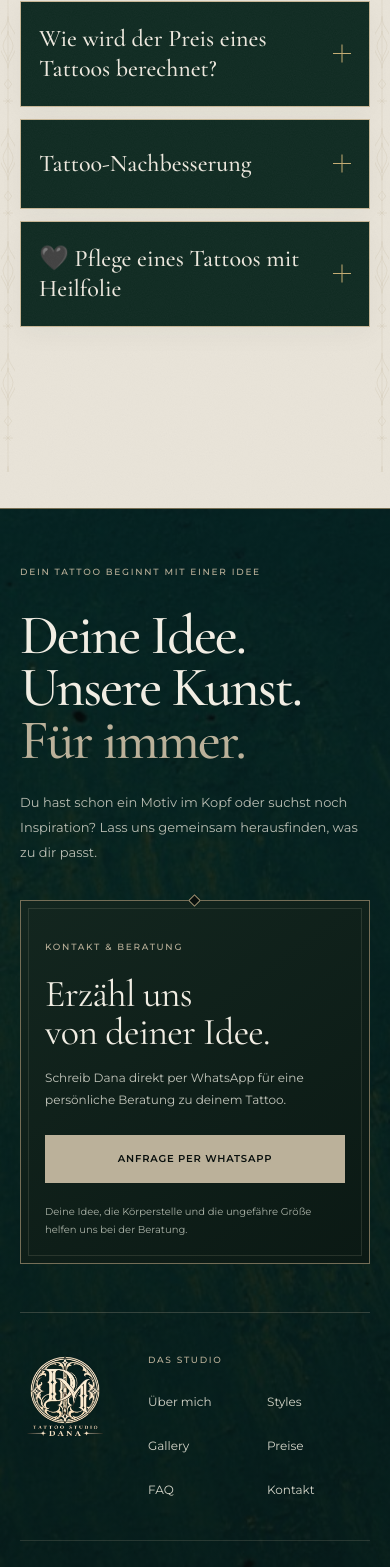
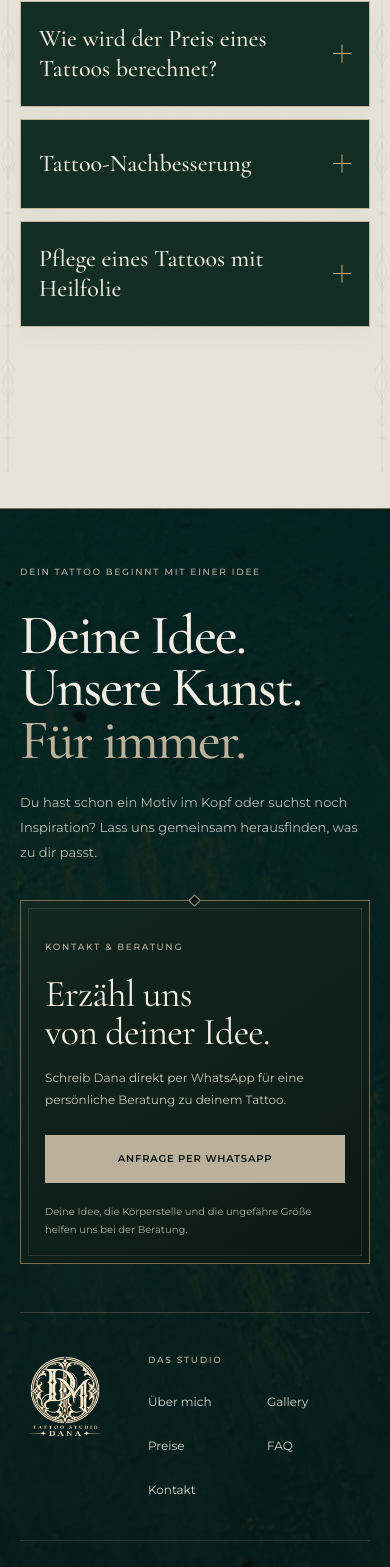
Before and after one commit to AnnaFillanna/dana-tattoo, a React (Vite) app: page /faq in a window 390 px wide. Shown: the part 336-1903 px from the top of the page. Built offline with nearby package versions, Linux system fonts and the light colour scheme.

Commit message:
Remove Styles links, mobile pause control and FAQ heart

```diff
--- a/src/components/Footer/Footer.tsx
+++ b/src/components/Footer/Footer.tsx
@@ -3,7 +3,6 @@ import logo from '../../assets/images/logo.png';
 
 const links = [
   { label: 'Über mich', href: '/ueber-mich' },
-  { label: 'Styles', href: '/styles' },
   { label: 'Gallery', href: '/gallery' },
   { label: 'Preise', href: '/preise' },
   { label: 'FAQ', href: '/faq' },
--- a/src/pages/AboutPage.module.scss
+++ b/src/pages/AboutPage.module.scss
@@ -132,3 +132,7 @@
   .specialties li:hover .stylePhoto { transform: none; }
   .specialties li:hover .piercingFrame .stylePhoto { transform: scale(1.045); }
 }
+
+@media (max-width: 600px) {
+  .carouselControls button { display: none; }
+}
--- a/src/pages/FaqPage.tsx
+++ b/src/pages/FaqPage.tsx
@@ -22,7 +22,7 @@ const questions = [
     ],
   },
   {
-    title: '🖤 Pflege eines Tattoos mit Heilfolie',
+    title: 'Pflege eines Tattoos mit Heilfolie',
     labels: [],
     paragraphs: [],
     content: <>
--- a/src/sections/Hero/Hero.tsx
+++ b/src/sections/Hero/Hero.tsx
@@ -46,7 +46,6 @@ export const Hero = () => {
           <a className={styles.button} href="/kontakt">
             Jetzt Termin buchen
           </a>
-          <a className={styles.explore} href="/styles">Styles entdecken</a>
         </div>
       </div>
 
```
